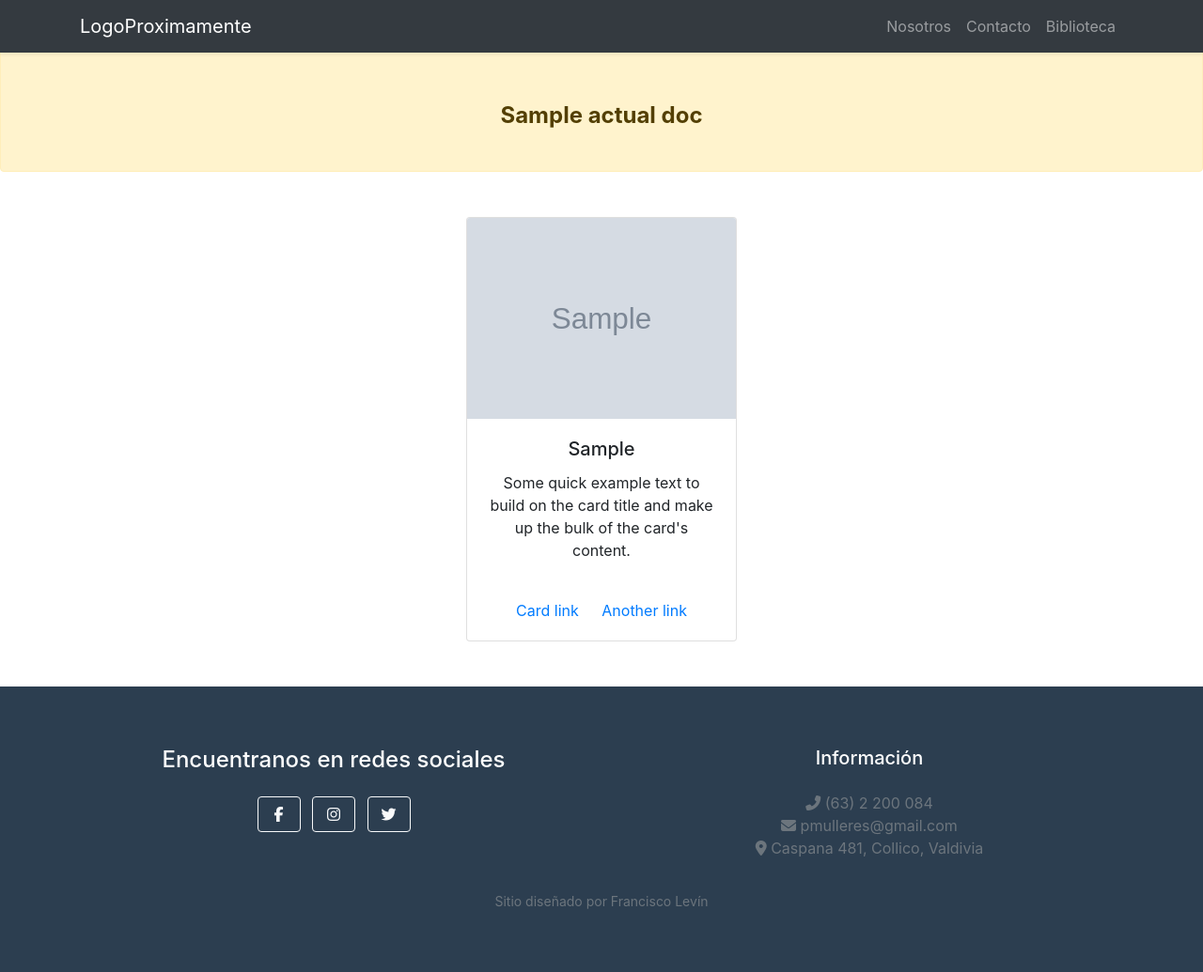
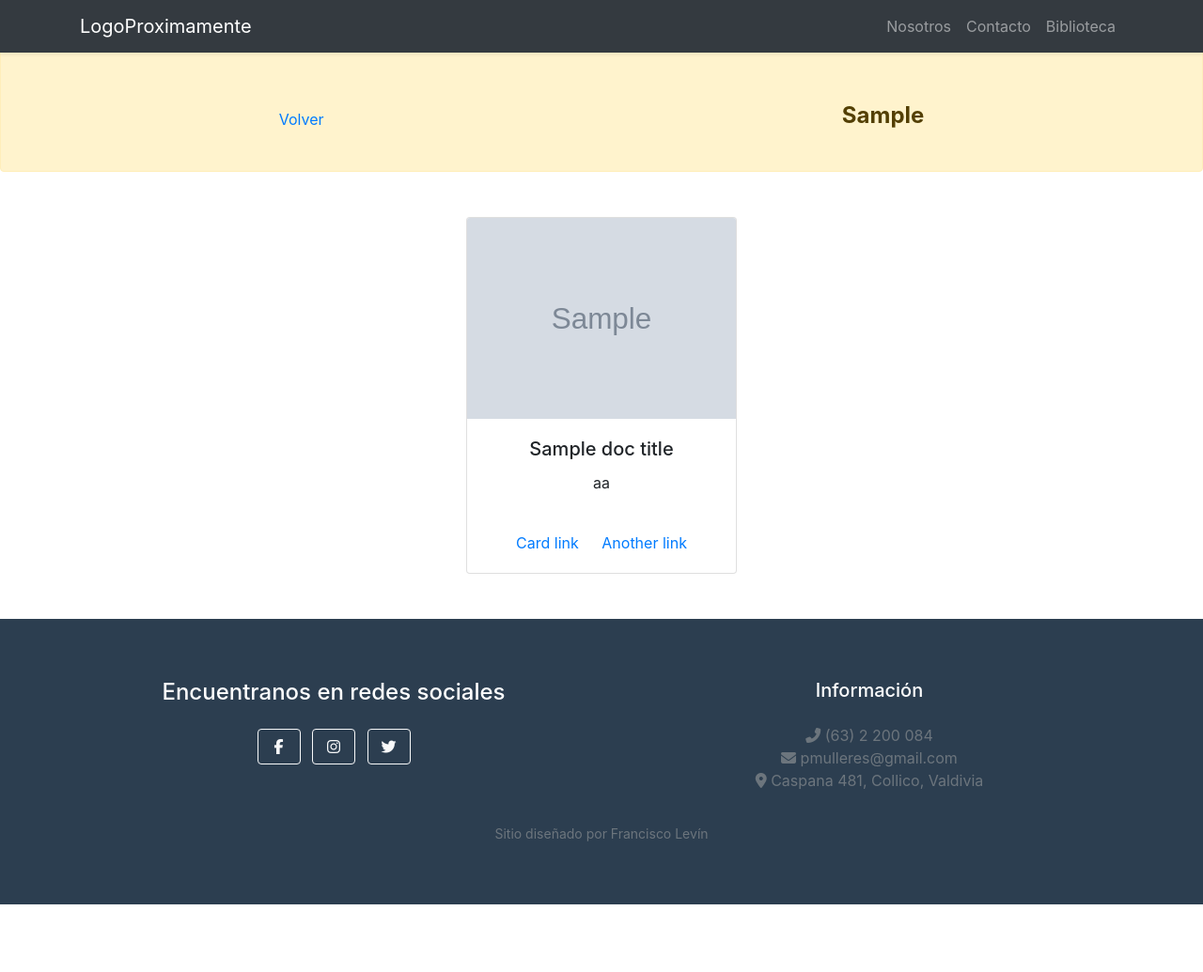
Before and after one commit to flevim/BibliotecaVirtual, a Django app: template proyectoBiblio/biblioWeb/templates/detail_document.html in a window 1280 px wide. Shown: the whole page at 94% size. After the commit the page ends 963 px from the top, so only its background shows below. Run offline with Django 3.2, Linux system fonts and the light colour scheme; the template is opened without the code that fills it: most values are stand-ins (such as "Sample title", 1, 10 or a date in 2020); grey boxes marked "Sample" are stand-in pictures; some libraries are stand-ins or nearby versions.

Commit message:
Modificando cosas

```diff
--- a/proyectoBiblio/biblioWeb/templates/detail_document.html
+++ b/proyectoBiblio/biblioWeb/templates/detail_document.html
@@ -2,18 +2,21 @@
 
 {% block content %}
         <div class="alert alert-warning mt-5" role="alert">
-            <div class="d-flex justify-content-center mt-5 mb-4">
-                <h4 href="#" class="alert-link">{{ actual_doc.title }}</h4>
+            <div class="d-flex justify-content-around align-items-center mt-5 mb-4">
+                <div class=""><a href="/{{ actual_level }}/">Volver</a></div>
+                <div class="text-center"><h4 href="#" class="alert-link">{{ actual_doc }}</h4></div>
             </div>
 
         </div>
+
+
 
         <div class="container my-5 text-center d-flex justify-content-center">
                 <div class="card" style="width: 18rem;">
                         <img src="{{ actual_doc.reference_image.url }}" class="card-img-top" alt="...">
                         <div class="card-body">
-                          <h5 class="card-title">{{ actual_doc }}</h5>
-                          <p class="card-text">Some quick example text to build on the card title and make up the bulk of the card's content.</p>
+                          <h5 class="card-title">{{ doc_title }}</h5>
+                          <p class="card-text">aa</p>
                         </div>
 
                         <div class="card-body">
```
Also changed, not shown: proyectoBiblio/biblioWeb/biblioWeb/views.py (+8 -2 lines), proyectoBiblio/biblioWeb/db.sqlite3.
